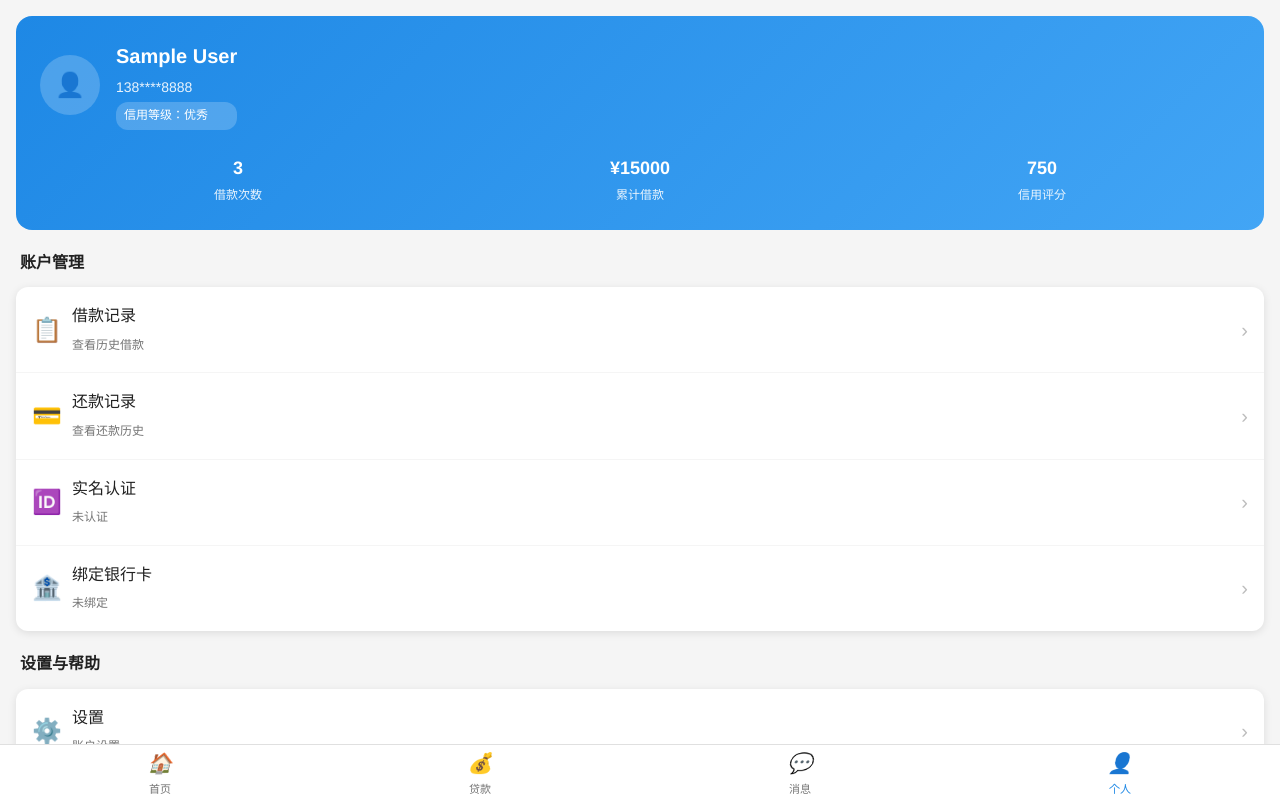
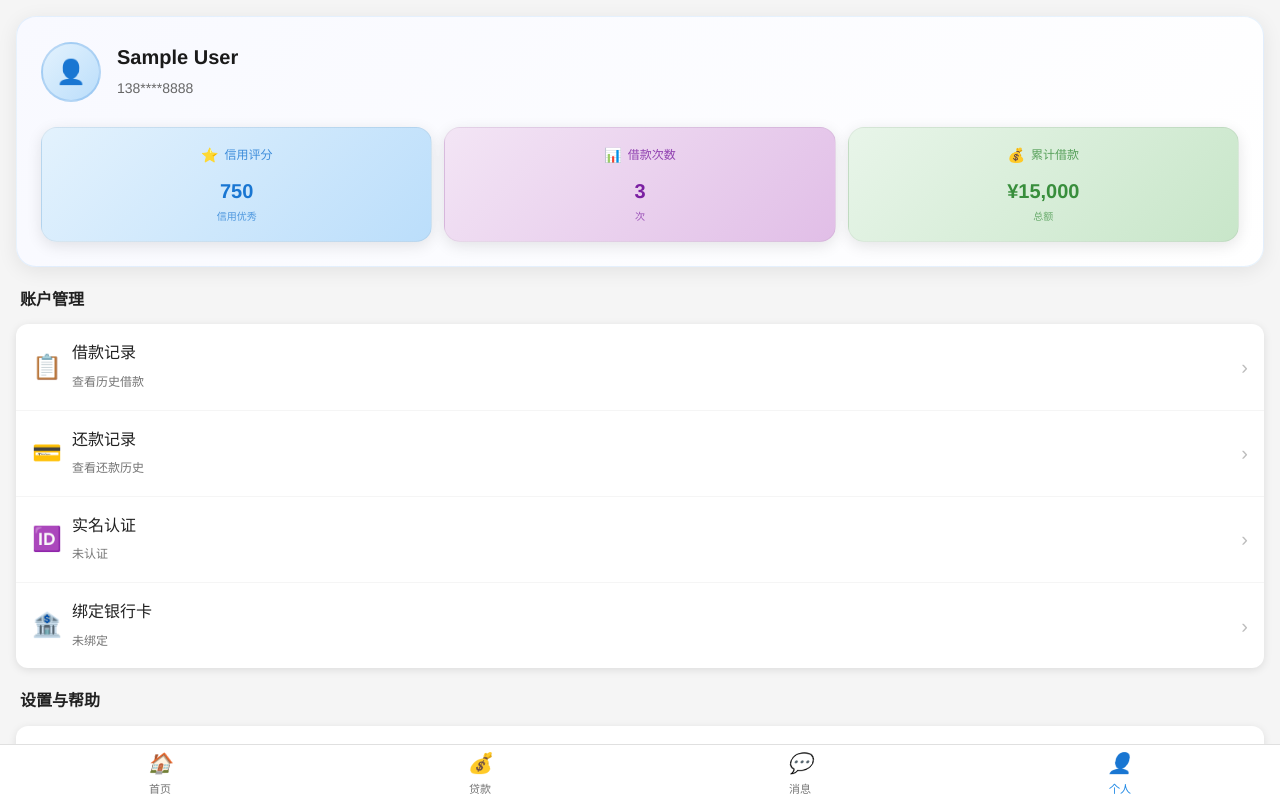
Before and after one commit to skywalk1234/loanApp_vue, a Vue app in the folder loan_vue/: page /profile in a window 1280 px wide. Shown: the top 798 px of the page. Built offline with nearby package versions, Linux system fonts and the light colour scheme; no server answers; sample sign-in values are in the browser's storage.

Commit message:
美化了个人信息页面

```diff
--- a/loan_vue/src/views/Home.vue
+++ b/loan_vue/src/views/Home.vue
@@ -11,13 +11,21 @@
       </div>
 
       <div class="credit-info">
-        <div class="credit-score">
-          <span class="score-label">信用评分</span>
-          <span class="score-value">{{ creditScore }}</span>
+        <div class="credit-score-card">
+          <div class="score-header">
+            <span class="score-icon">⭐</span>
+            <span class="score-label">信用评分</span>
+          </div>
+          <div class="score-value">{{ creditScore }}</div>
+          <div class="score-desc">信用优秀</div>
         </div>
-        <div class="credit-limit">
-          <span class="limit-label">可借额度</span>
-          <span class="limit-value">¥{{ creditLimit }}</span>
+        <div class="credit-limit-card">
+          <div class="limit-header">
+            <span class="limit-icon">💰</span>
+            <span class="limit-label">可借额度</span>
+          </div>
+          <div class="limit-value">¥{{ creditLimit.toLocaleString() }}</div>
+          <div class="limit-desc">总额度</div>
         </div>
       </div>
     </div>
@@ -161,11 +169,12 @@ export default {
 }
 
 .user-card {
-  background: linear-gradient(135deg, #1e88e5 0%, #42a5f5 100%);
-  border-radius: 16px;
+  background: linear-gradient(135deg, #f8f9ff 0%, #ffffff 100%);
+  border-radius: 20px;
   padding: 24px;
-  color: white;
   margin-bottom: 20px;
+  box-shadow: 0 4px 20px rgba(0, 0, 0, 0.08);
+  border: 1px solid rgba(30, 136, 229, 0.1);
 }
 
 .user-header {
@@ -177,45 +186,83 @@ export default {
 .user-avatar {
   width: 60px;
   height: 60px;
-  background: rgba(255, 255, 255, 0.2);
+  background: linear-gradient(135deg, #e3f2fd 0%, #bbdefb 100%);
   border-radius: 50%;
   display: flex;
   align-items: center;
   justify-content: center;
   font-size: 24px;
   margin-right: 16px;
+  color: #1976d2;
+  border: 2px solid rgba(25, 118, 210, 0.2);
 }
 
 .user-name {
   font-size: 20px;
   font-weight: 600;
   margin-bottom: 4px;
+  color: #1a1a1a;
 }
 
 .user-phone {
   font-size: 14px;
-  opacity: 0.9;
+  color: #666;
 }
 
 .credit-info {
   display: flex;
-  justify-content: space-between;
+  gap: 16px;
+  margin-top: 20px;
 }
 
-.credit-score, .credit-limit {
+.credit-score-card {
+  flex: 1;
+  background: linear-gradient(135deg, #e3f2fd 0%, #bbdefb 100%);
+  border-radius: 16px;
+  padding: 20px;
+  color: #1976d2;
   text-align: center;
+  box-shadow: 0 4px 15px rgba(25, 118, 210, 0.15);
+  border: 1px solid rgba(25, 118, 210, 0.1);
+}
+
+.credit-limit-card {
+  flex: 1;
+  background: linear-gradient(135deg, #e8f5e9 0%, #c8e6c9 100%);
+  border-radius: 16px;
+  padding: 20px;
+  color: #388e3c;
+  text-align: center;
+  box-shadow: 0 4px 15px rgba(56, 142, 60, 0.15);
+  border: 1px solid rgba(56, 142, 60, 0.1);
+}
+
+.score-header, .limit-header {
+  display: flex;
+  align-items: center;
+  justify-content: center;
+  gap: 6px;
+  margin-bottom: 12px;
+}
+
+.score-icon, .limit-icon {
+  font-size: 16px;
 }
 
 .score-label, .limit-label {
-  display: block;
   font-size: 14px;
   opacity: 0.9;
+}
+
+.score-value, .limit-value {
+  font-size: 28px;
+  font-weight: bold;
   margin-bottom: 4px;
 }
 
-.score-value, .limit-value {
-  font-size: 24px;
-  font-weight: bold;
+.score-desc, .limit-desc {
+  font-size: 12px;
+  opacity: 0.8;
 }
 
 .section-title {
@@ -357,7 +404,17 @@ export default {
 
   .credit-info {
     flex-direction: column;
-    gap: 16px;
+    gap: 12px;
+  }
+
+  .credit-score-card,
+  .credit-limit-card {
+    padding: 16px;
+  }
+
+  .score-value,
+  .limit-value {
+    font-size: 24px;
   }
 }
 </style>
--- a/loan_vue/src/views/Profile.vue
+++ b/loan_vue/src/views/Profile.vue
@@ -7,22 +7,33 @@
         <div class="user-info">
           <h3 class="user-name">{{ userInfo.name }}</h3>
           <p class="user-phone">{{ userInfo.phone }}</p>
-          <p class="user-level">信用等级：{{ userInfo.creditLevel }}</p>
         </div>
       </div>
 
       <div class="user-stats">
-        <div class="stat-item">
-          <span class="stat-value">{{ userInfo.loanCount }}</span>
-          <span class="stat-label">借款次数</span>
+        <div class="stat-card stat-score">
+          <div class="stat-header">
+            <span class="stat-icon">⭐</span>
+            <span class="stat-label">信用评分</span>
+          </div>
+          <div class="stat-value">{{ userInfo.creditScore }}</div>
+          <div class="stat-desc">信用{{ userInfo.creditLevel }}</div>
         </div>
-        <div class="stat-item">
-          <span class="stat-value">¥{{ userInfo.totalLoan }}</span>
-          <span class="stat-label">累计借款</span>
+        <div class="stat-card stat-loan">
+          <div class="stat-header">
+            <span class="stat-icon">📊</span>
+            <span class="stat-label">借款次数</span>
+          </div>
+          <div class="stat-value">{{ userInfo.loanCount }}</div>
+          <div class="stat-desc">次</div>
         </div>
-        <div class="stat-item">
-          <span class="stat-value">{{ userInfo.creditScore }}</span>
-          <span class="stat-label">信用评分</span>
+        <div class="stat-card stat-total">
+          <div class="stat-header">
+            <span class="stat-icon">💰</span>
+            <span class="stat-label">累计借款</span>
+          </div>
+          <div class="stat-value">¥{{ userInfo.totalLoan.toLocaleString() }}</div>
+          <div class="stat-desc">总额</div>
         </div>
       </div>
     </div>
@@ -211,11 +222,12 @@ export default {
 }
 
 .user-card {
-  background: linear-gradient(135deg, #1e88e5 0%, #42a5f5 100%);
-  border-radius: 16px;
+  background: linear-gradient(135deg, #f8f9ff 0%, #ffffff 100%);
+  border-radius: 20px;
   padding: 24px;
-  color: white;
   margin-bottom: 20px;
+  box-shadow: 0 4px 20px rgba(0, 0, 0, 0.08);
+  border: 1px solid rgba(30, 136, 229, 0.1);
 }
 
 .user-header {
@@ -227,54 +239,86 @@ export default {
 .user-avatar {
   width: 60px;
   height: 60px;
-  background: rgba(255, 255, 255, 0.2);
+  background: linear-gradient(135deg, #e3f2fd 0%, #bbdefb 100%);
   border-radius: 50%;
   display: flex;
   align-items: center;
   justify-content: center;
   font-size: 24px;
   margin-right: 16px;
+  color: #1976d2;
+  border: 2px solid rgba(25, 118, 210, 0.2);
 }
 
 .user-name {
   font-size: 20px;
   font-weight: 600;
   margin-bottom: 4px;
+  color: #1a1a1a;
 }
 
 .user-phone {
   font-size: 14px;
-  opacity: 0.9;
+  color: #666;
   margin-bottom: 4px;
-}
-
-.user-level {
-  font-size: 12px;
-  background: rgba(255, 255, 255, 0.2);
-  padding: 4px 8px;
-  border-radius: 12px;
 }
 
 .user-stats {
   display: flex;
-  justify-content: space-around;
-  text-align: center;
+  gap: 12px;
+  margin-top: 20px;
 }
 
-.stat-item {
-  display: flex;
-  flex-direction: column;
+.stat-card {
+  flex: 1;
+  border-radius: 16px;
+  padding: 16px;
+  text-align: center;
+  box-shadow: 0 4px 15px rgba(0, 0, 0, 0.1);
+  border: 1px solid rgba(0, 0, 0, 0.05);
 }
 
-.stat-value {
-  font-size: 18px;
-  font-weight: bold;
-  margin-bottom: 4px;
+.stat-score {
+  background: linear-gradient(135deg, #e3f2fd 0%, #bbdefb 100%);
+  color: #1976d2;
+}
+
+.stat-loan {
+  background: linear-gradient(135deg, #f3e5f5 0%, #e1bee7 100%);
+  color: #7b1fa2;
+}
+
+.stat-total {
+  background: linear-gradient(135deg, #e8f5e9 0%, #c8e6c9 100%);
+  color: #388e3c;
+}
+
+.stat-header {
+  display: flex;
+  align-items: center;
+  justify-content: center;
+  gap: 6px;
+  margin-bottom: 8px;
+}
+
+.stat-icon {
+  font-size: 14px;
 }
 
 .stat-label {
   font-size: 12px;
-  opacity: 0.9;
+  opacity: 0.8;
+}
+
+.stat-value {
+  font-size: 20px;
+  font-weight: bold;
+  margin-bottom: 2px;
+}
+
+.stat-desc {
+  font-size: 10px;
+  opacity: 0.7;
 }
 
 .menu-section {
@@ -373,7 +417,15 @@ export default {
 
   .user-stats {
     flex-direction: column;
-    gap: 16px;
+    gap: 12px;
+  }
+
+  .stat-card {
+    padding: 14px;
+  }
+
+  .stat-value {
+    font-size: 18px;
   }
 
   .menu-item {
```
